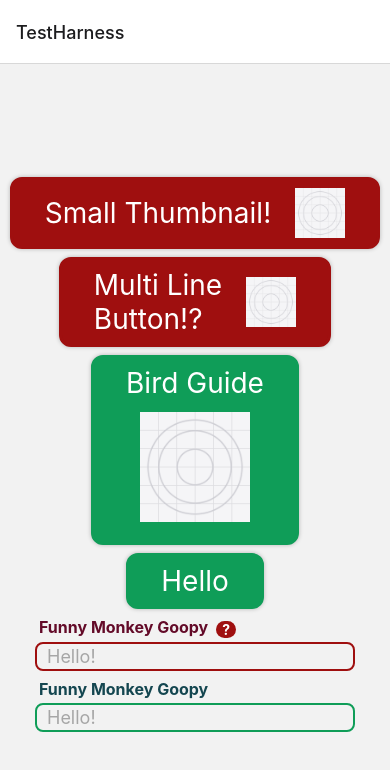
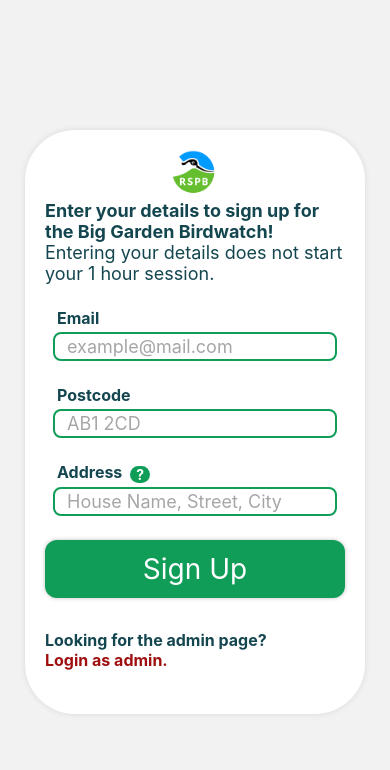
Before and after one commit to Platymek/HumanComputerInteraction-HiFi-Prototype, a React Native app: screen / in a window 390 px wide. Shown: the top 770 px of the page. Built offline with nearby package versions, Linux system fonts and the light colour scheme.

Commit message:
template created

```diff
--- a/App.js
+++ b/App.js
@@ -4,8 +4,11 @@
 import { createNativeStackNavigator } from '@react-navigation/native-stack';
 
 import colors from './Colors'
+
+import Account from './pages/templates/Account';
+import TextBox from './pages/templates/components/TextBox';
 import BigButton from './pages/templates/components/BigButton';
-import TextBox from './pages/templates/components/TextBox';
+import HyperLinkText from './pages/templates/components/HyperLinkText';
 
 function TestHarness({ navigation, route }) {
 
@@ -21,75 +24,65 @@
                 justifyContent: 'center'
             }}>
 
-            <BigButton
+            <Account
 
                 colors={colors}
-                title={"Small Thumbnail!"}
 
-                onPress={() => {
+                buttonTitle={"Sign Up"}
+                navigation={navigation}
+                alt={false}
+
+                hyperText={"Looking for the admin page?"}
+                linkText={"Login as admin."}
+                hyperPage={"TestHarness2"}
+
+                onButtonPress={() => {
 
                     navigation.navigate("TestHarness2")
                 }}
+            >
+                <Text style={{
 
-                source={require("./assets/icon.png")}
-                alt={true}
-                small={true}
-            />
+                    padding: 4,
+                    fontSize: 18,
 
-            <BigButton
+                    color: colors[2],
+                }}>
+                    <Text style={{ fontWeight: "bold" }}>Enter your details to sign up for the Big Garden Birdwatch! </Text>
+                    <Text>Entering your details does not start your 1 hour session.</Text>
+                </Text>
 
-                colors={colors}
-                title={"Multi Line\nButton!?"}
+                <View style={{
 
-                onPress={() => {
+                    padding: 4,
+                }} />
 
-                    navigation.navigate("TestHarness2")
-                }}
+                <TextBox
 
-                source={require("./assets/icon.png")}
-                alt={true}
-                small={true}
-            />
+                    colors={colors}
+                    title={"Email"}
+                    placeholder={"example@mail.com"}
+                    alt={false}
+                />
 
-            <BigButton
+                <TextBox
 
-                colors={colors}
-                title="Bird Guide"
-                source={require("./assets/icon.png")}
+                    colors={colors}
+                    title={"Postcode"}
+                    placeholder={"AB1 2CD"}
+                    alt={false}
+                />
 
-                onPress={() => {
+                <TextBox
 
-                    navigation.navigate("TestHarness2")
-                }}
-            />
+                    colors={colors}
+                    title={"Address"}
+                    placeholder={"House Name, Street, City"}
+                    hintText={"Only one session can be started for every household"}
+                    alt={false}
+                />
 
-            <BigButton
-
-                colors={colors}
-                title="Hello"
-
-                onPress={() => {
-
-                    navigation.navigate("TestHarness2")
-                }}
-            />
-
-            <TextBox
-
-                colors={colors}
-                title={"Funny Monkey Goopy"}
-                placeholder={"Hello!"}
-                alt={true}
-
-                hintText={"Ooh... I'm a hint!"}
-            />
-
-            <TextBox
-
-                colors={colors}
-                title={"Funny Monkey Goopy"}
-                placeholder={"Hello!"}
-            />
+            </Account>
         </View>
     );
 }
@@ -134,6 +127,8 @@
                     name="TestHarness"
                     component={TestHarness}
 
+                    options={{ headerShown:false }}
+
                     initialParams={{
 
                         colors: colors
--- /dev/null
+++ b/pages/templates/Account.js
@@ -0,0 +1,102 @@
+import { Pressable } from 'react-native';
+import { Text, View, Button, StyleSheet, Image } from 'react-native';
+
+import BigButton from './components/BigButton';
+import HyperLinkText from './components/HyperLinkText';
+
+/*
+    - BigButton Component -
+
+    props:
+    - colors: color palette of page
+    - buttonName: title of button
+    - navigation: navigation object
+    - onButtonPress: function on button press
+    - hyperText: text of hyperlink
+    - hyperLink: text of link in hyperlink
+    - hyperPage: page the hyperlink takes the user to
+*/
+
+export default function Account(props) {
+
+    return (
+
+        <View style={{
+
+            marginTop: 24,
+            marginBottom: 24,
+
+            padding: 16,
+
+            width: 340,
+            backgroundColor: props.colors[1],
+            borderRadius: 50,
+
+            shadowOpacity: 0.1,
+            shadowRadius: 6,
+            elevation: 6,
+        }}>
+            <View
+
+                style={{
+
+                    alignItems: 'center',
+                    justifyContent: 'center',
+                }}
+            >
+                <Image
+
+                    source={require("../../assets/rspb.png")}
+
+                    style={{
+
+                        width: 50,
+                        height: 50,
+                    }}
+                />
+            </View>
+
+
+            {props.children}
+
+
+            <View style={{
+
+                padding: 4,
+            }} />
+
+            <BigButton
+
+                colors={props.colors}
+                title={props.buttonTitle}
+
+                onPress={props.onButtonPress}
+
+                alt={props.alt}
+            />
+
+            <View style={{
+
+                padding: 12,
+            }} />
+
+            <HyperLinkText
+
+                colors={props.colors}
+                text={props.hyperText}
+                link={props.linkText}
+                alt={!props.alt}
+
+                onPress={() => {
+
+                    props.navigation.navigate(props.hyperPage)
+                }}
+            />
+
+            <View style={{
+
+                padding: 12,
+            }} />
+        </View>
+    );
+}
--- a/pages/templates/components/BigButton.js
+++ b/pages/templates/components/BigButton.js
@@ -87,12 +87,7 @@
                             ? props.colors[5]
                             : props.colors[3]),
 
-                    padding: 8,
-                    borderWidth: 3,
-
-                    borderColor: props.alt == true
-                        ? props.colors[5]
-                        : props.colors[3],
+                    padding: 12,
 
                     borderRadius: 12,
                     alignItems: 'center',
--- a/pages/templates/components/HintButton.js
+++ b/pages/templates/components/HintButton.js
@@ -113,7 +113,7 @@
                                 setModalVisible(!modalVisible)
                             }}
 
-                            alt={true}
+                            alt={props.alt}
                         />
                     </View>
                 </View>
@@ -129,6 +129,8 @@
                     { backgroundColor: getColor() },
                     styles.questionBorder
                 ]}
+
+                hitSlop={8}
             >
                 <Text
 
--- a/pages/templates/components/HyperLinkText.js
+++ b/pages/templates/components/HyperLinkText.js
@@ -37,6 +37,7 @@
 
                 onPress={props.onPress}
                 unstable_pressDelay={1}
+                hitSlop={8}
 
                 style={({ pressed }) => [{
 
--- a/pages/templates/components/TextBox.js
+++ b/pages/templates/components/TextBox.js
@@ -39,11 +39,9 @@
 
         <View style={{
 
-            paddingTop: 12,
-            padding: 4,
+            padding: 12,
         }}>
             <View style={{
-
 
                 flexDirection: 'row',
                 flexWrap: 'wrap',
@@ -83,10 +81,8 @@
                 style={{
 
                     padding: 2,
-                    paddingLeft: 10,
-                    paddingRight: 10,
-
-                    width: 320,
+                    paddingLeft: 12,
+                    paddingRight: 12,
                     fontSize: 18,
 
                     borderWidth: 2,
```
Also changed, not shown: assets/rspb.png (added).
